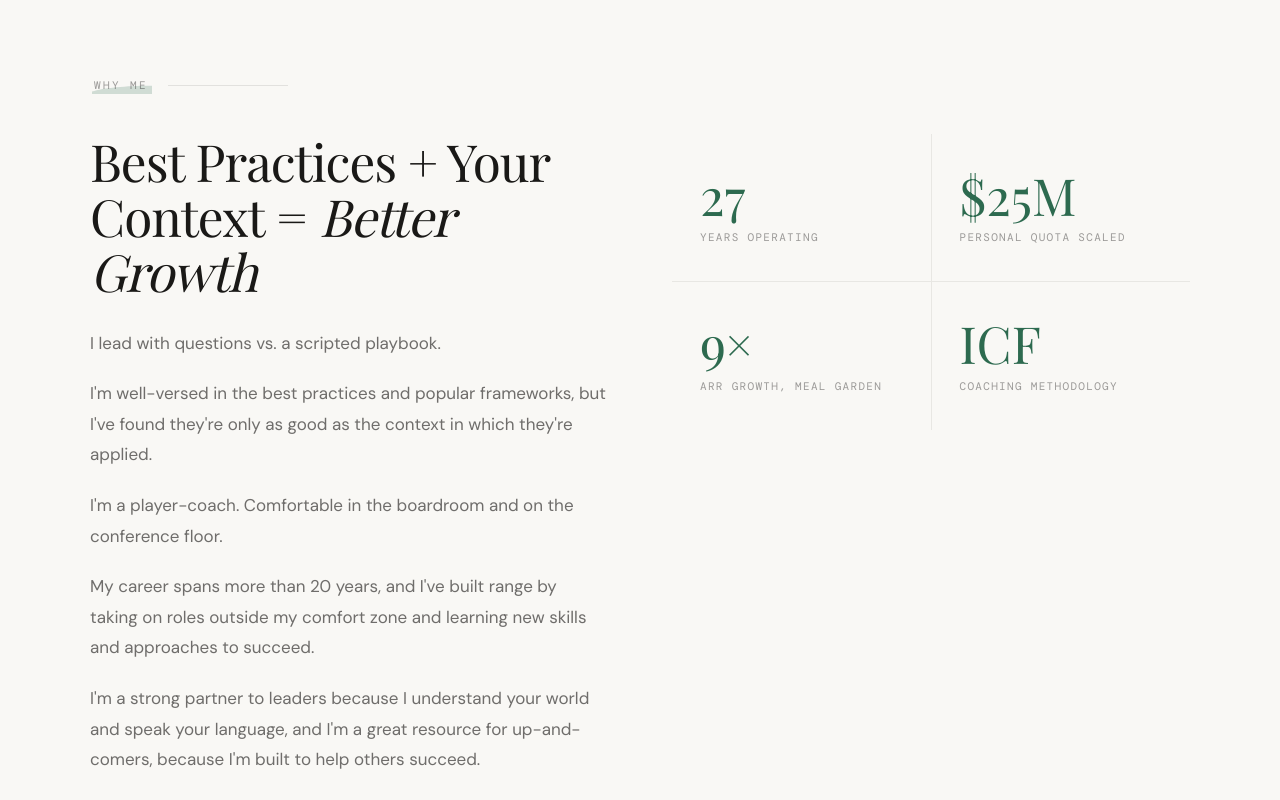
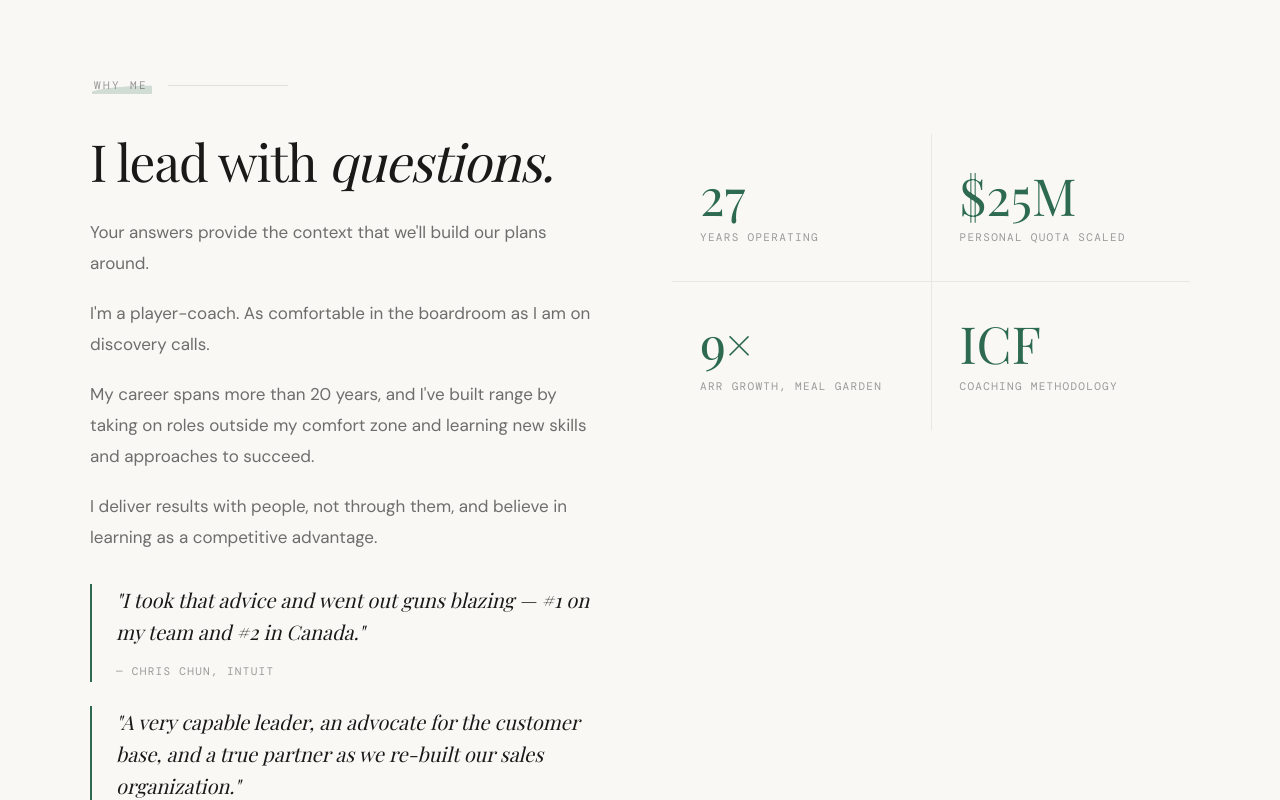
Before and after one commit to jefftoronto76/natural-resource, a React (Vite) app: page / in a window 1280 px wide. Shown: the part 1300-2100 px from the top of the page. Built offline with nearby package versions, Linux system fonts and the light colour scheme; a web font is replaced by a local one.

Commit message:
Updated WhyMe.tsx

```diff
--- a/src/components/WhyMe.tsx
+++ b/src/components/WhyMe.tsx
@@ -51,13 +51,11 @@ export function WhyMe() {
                 fontWeight: 400, lineHeight: 1.08, letterSpacing: '-0.02em',
                 color: 'var(--color-text-primary)', marginBottom: '28px',
               }}>
-                Best Practices + Your Context = <em style={{ fontStyle: 'italic' }}>Better Growth</em>
+                I lead with <em style={{ fontStyle: 'italic' }}>questions.</em>
               </h2>
-              <p style={bodyStyle}>I lead with questions vs. a scripted playbook.</p>
-              <p style={bodyStyle}>I'm well-versed in the best practices and popular frameworks, but I've found they're only as good as the context in which they're applied.</p>
-              <p style={bodyStyle}>I'm a player-coach. Comfortable in the boardroom and on the conference floor.</p>
+              <p style={bodyStyle}>Your answers provide the context that we'll build our plans around.</p>
+              <p style={bodyStyle}>I'm a player-coach. As comfortable in the boardroom as I am on discovery calls.</p>
               <p style={bodyStyle}>My career spans more than 20 years, and I've built range by taking on roles outside my comfort zone and learning new skills and approaches to succeed.</p>
-              <p style={bodyStyle}>I'm a strong partner to leaders because I understand your world and speak your language, and I'm a great resource for up-and-comers, because I'm built to help others succeed.</p>
               <p style={{ ...bodyStyle, marginBottom: 0 }}>I deliver results with people, not through them, and believe in learning as a competitive advantage.</p>
 
               <div style={quoteStyle}>
```
